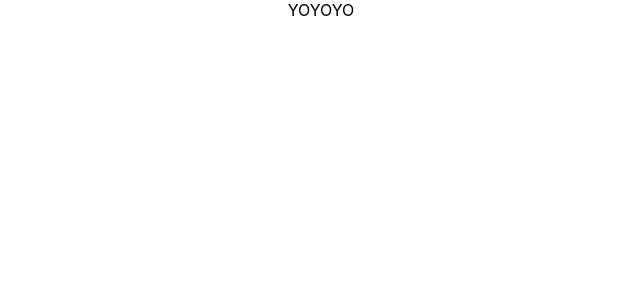
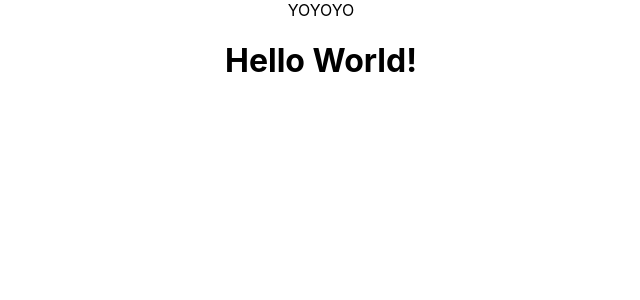
Before and after one commit to jimibue/W_2020_Demo, a React (Create React App) app: page / in a window 1280 px wide. Shown: the top 300 px of the page, without its empty margins (319-959 px from the left). Built offline with nearby package versions, Linux system fonts and the light colour scheme.

Commit message:
Hello World!

```diff
--- a/src/App.js
+++ b/src/App.js
@@ -1,10 +1,12 @@
 import logo from "./logo.svg";
 import "./App.css";
+import Joshua from "./Joshua";
 
 function App() {
   return (
     <div className="App">
       <div>YOYOYO</div>
+      <Joshua />
     </div>
   );
 }
--- /dev/null
+++ b/src/Joshua.js
@@ -0,0 +1,5 @@
+export default () => {
+  return (
+    <h1>Hello World!</h1>
+  )
+}
```
Also changed, not shown: 1 other file (tests, documents, lock files or other folders).
